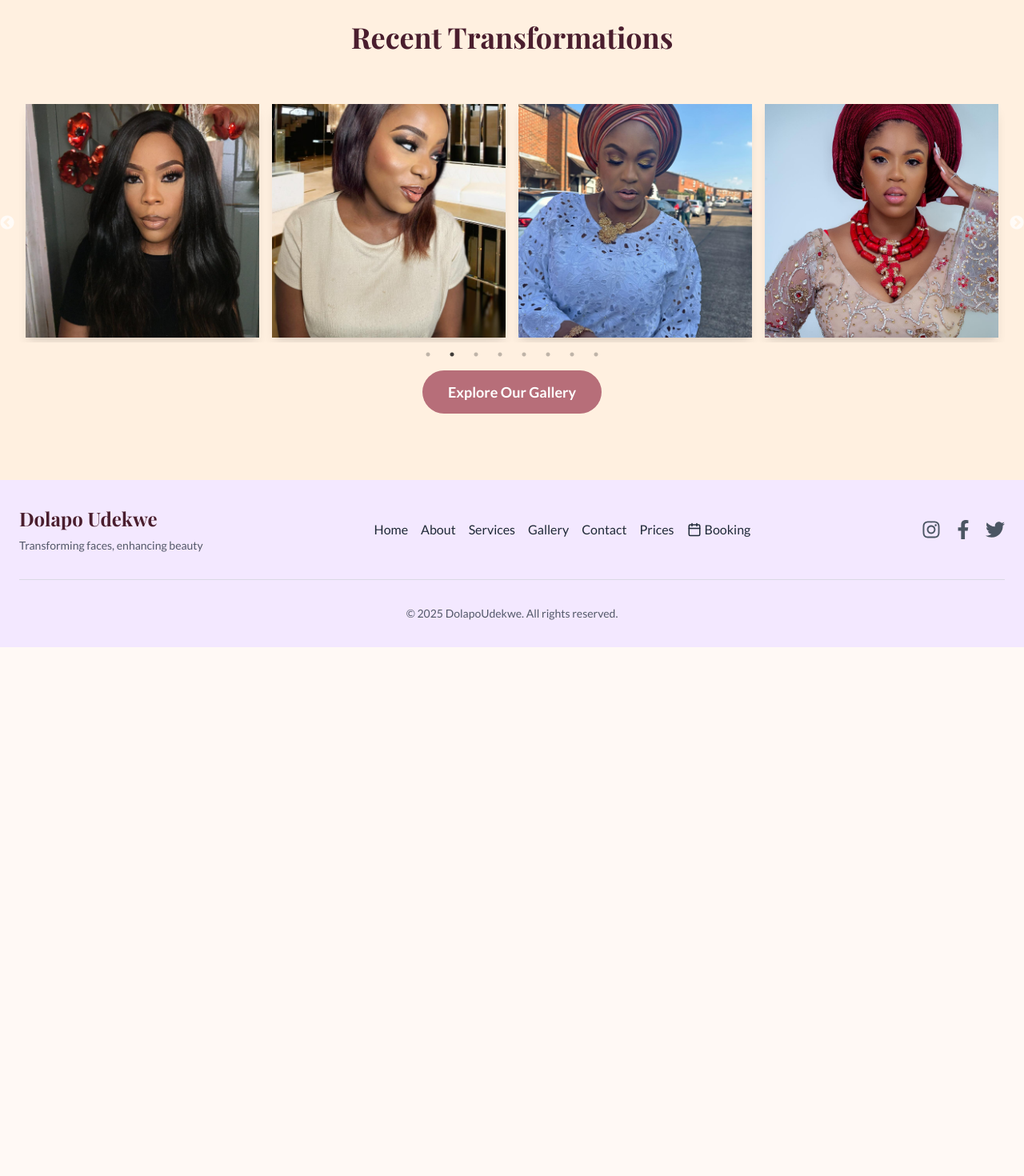
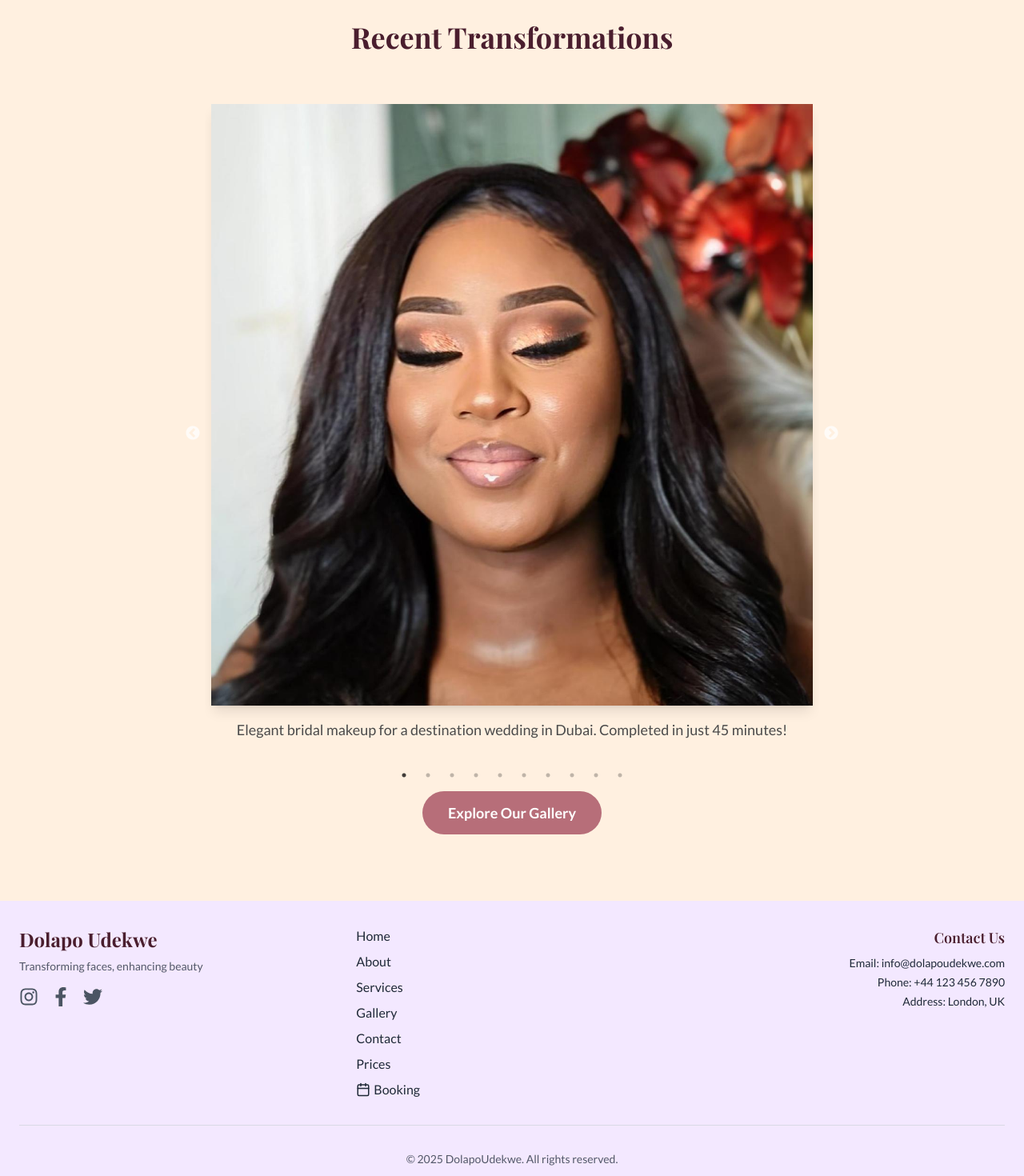
Before and after one commit to officialmelvinp/makeup_website, a Next.js app: page / in a window 1280 px wide. Shown: the part 1660-3130 px from the top of the page at 80% size. Before the commit the page ends 2469 px from the top, so only its background shows below. Built offline with nearby package versions, Linux system fonts and the light colour scheme; a web font is replaced by a local one.

Commit message:
home page adjustment

```diff
--- a/app/components/Footer.js
+++ b/app/components/Footer.js
@@ -6,12 +6,26 @@ export default function Footer() {
   return (
     <footer className="bg-purple-100 text-gray-800">
       <div className="container mx-auto px-4 sm:px-6 py-8">
-        <div className="flex flex-col items-center lg:flex-row lg:justify-between">
-          <div className="text-center lg:text-left mb-6 lg:mb-0">
+        <div className="grid grid-cols-1 md:grid-cols-3 gap-8">
+          <div className="text-center md:text-left">
             <h2 className="text-2xl font-bold mb-2 text-plum-800 font-playfair">Dolapo Udekwe</h2>
-            <p className="text-sm opacity-75">Transforming faces, enhancing beauty</p>
+            <p className="text-sm opacity-75 mb-4">Transforming faces, enhancing beauty</p>
+            <div className="flex justify-center md:justify-start space-x-4">
+              <a
+                href="https://www.instagram.com/dazzledolls_makeup?igsh=eG9odDRxaXB1NTVs"
+                className="text-gray-600 hover:text-pink-500 transition-colors duration-300"
+              >
+                <FaInstagram size={24} />
+              </a>
+              <a href="#" className="text-gray-600 hover:text-pink-500 transition-colors duration-300">
+                <FaFacebookF size={24} />
+              </a>
+              <a href="#" className="text-gray-600 hover:text-pink-500 transition-colors duration-300">
+                <FaTwitter size={24} />
+              </a>
+            </div>
           </div>
-          <div className="flex flex-wrap justify-center gap-4 mb-6 lg:mb-0">
+          <nav className="flex flex-col space-y-2">
             <Link href="/" className="hover:text-pink-500 transition-colors duration-300">
               Home
             </Link>
@@ -34,20 +48,12 @@ export default function Footer() {
               <Calendar className="mr-1" size={18} />
               Booking
             </Link>
-          </div>
-          <div className="flex space-x-4 mt-6 lg:mt-0">
-            <a
-              href="https://www.instagram.com/dazzledolls_makeup?igsh=eG9odDRxaXB1NTVs"
-              className="text-gray-600 hover:text-pink-500 transition-colors duration-300"
-            >
-              <FaInstagram size={24} />
-            </a>
-            <a href="#" className="text-gray-600 hover:text-pink-500 transition-colors duration-300">
-              <FaFacebookF size={24} />
-            </a>
-            <a href="#" className="text-gray-600 hover:text-pink-500 transition-colors duration-300">
-              <FaTwitter size={24} />
-            </a>
+          </nav>
+          <div className="text-center md:text-right">
+            <h3 className="text-lg font-semibold mb-2">Contact Us</h3>
+            <p className="text-sm mb-1">Email: info@dolapoudekwe.com</p>
+            <p className="text-sm mb-1">Phone: +44 123 456 7890</p>
+            <p className="text-sm">Address: London, UK</p>
           </div>
         </div>
         <div className="border-t border-gray-300 mt-8 pt-8 text-sm text-center opacity-75">
--- a/app/page.js
+++ b/app/page.js
@@ -33,40 +33,70 @@ export default function Home() {
   ]
 
   const recentTransformations = [
-    { src: "/a.jpg", alt: "Bridal Makeup Transformation" },
-    { src: "/z5.jpg", alt: "Special Event Makeup Transformation" },
-    { src: "/z2.jpg", alt: "Photoshoot Makeup Transformation" },
-    { src: "/z4.jpg", alt: "Avant-Garde Makeup Transformation" },
-    { src: "/twitter.jpg", alt: "Avant-Garde Makeup Transformation" },
-    { src: "/og-image.jpg", alt: "Avant-Garde Makeup Transformation" },
-    { src: "/sub1.jpg", alt: "Avant-Garde Makeup Transformation" },
-    { src: "/sub2.jpg", alt: "Bridal Makeup Transformation" },
+    {
+      src: "/a.jpg",
+      alt: "Bridal Makeup Transformation",
+      caption: "Elegant bridal makeup for a destination wedding in Dubai. Completed in just 45 minutes!",
+    },
+    {
+      src: "/z5.jpg",
+      alt: "Special Event Makeup Transformation",
+      caption: "Glamorous look for a red carpet event in London. This bold style took only 30 minutes to create.",
+    },
+    {
+      src: "/z2.jpg",
+      alt: "Photoshoot Makeup Transformation",
+      caption: "Natural, dewy look for a summer fashion photoshoot. Achieved this fresh face in 20 minutes.",
+    },
+    {
+      src: "/z4.jpg",
+      alt: "Avant-Garde Makeup Transformation",
+      caption:
+        "Artistic avant-garde makeup for a high-fashion editorial. This intricate design took 2 hours to perfect.",
+    },
+    {
+      src: "/twitter.jpg",
+      alt: "Celebrity Makeup Transformation",
+      caption: "Red carpet-ready look for a celebrity client. Completed in 1 hour for a major awards show.",
+    },
+    {
+      src: "/og-image.jpg",
+      alt: "Dramatic Evening Makeup Transformation",
+      caption: "Sultry evening makeup for a gala event. This smokey eye look was done in just 40 minutes.",
+    },
+    {
+      src: "/sub1.jpg",
+      alt: "Natural Daytime Makeup Transformation",
+      caption: "Effortless 'no-makeup' makeup look for a daytime event. Achieved this natural glow in 15 minutes.",
+    },
+    {
+      src: "/sub2.jpg",
+      alt: "Vintage-Inspired Makeup Transformation",
+      caption: "1950s-inspired makeup for a themed wedding. This retro look was created in 35 minutes.",
+    },
+    {
+      src: "/placeholder.svg",
+      alt: "Cultural Makeup Transformation",
+      caption: "Traditional bridal makeup for a multicultural wedding. This intricate look took 1.5 hours to complete.",
+    },
+    {
+      src: "/placeholder.svg",
+      alt: "Halloween Makeup Transformation",
+      caption:
+        "Spooky yet glamorous Halloween makeup. This dramatic transformation required 2.5 hours of detailed work.",
+    },
   ]
 
   const sliderSettings = {
     dots: true,
     infinite: true,
     speed: 500,
-    slidesToShow: 4,
+    slidesToShow: 1,
     slidesToScroll: 1,
     autoplay: true,
-    autoplaySpeed: 3000,
-    responsive: [
-      {
-        breakpoint: 1024,
-        settings: {
-          slidesToShow: 3,
-          slidesToScroll: 1,
-        },
-      },
-      {
-        breakpoint: 600,
-        settings: {
-          slidesToShow: 2,
-          slidesToScroll: 1,
-        },
-      },
-    ],
+    autoplaySpeed: 7000,
+    fade: true,
+    cssEase: "linear",
   }
 
   return (
@@ -141,6 +171,7 @@ export default function Home() {
         <div className="container mx-auto px-6">
           <h2 className="text-4xl font-bold text-center mb-16 text-plum-800 font-playfair">Recent Transformations</h2>
           {mounted && (
+            <div className="max-w-3xl mx-auto">
               <DynamicSlider {...sliderSettings}>
                 {recentTransformations.map((image, index) => (
                   <div key={index} className="px-2">
@@ -149,14 +180,18 @@ export default function Home() {
                         src={image.src || "/placeholder.svg"}
                         alt={image.alt}
                         fill
-                      sizes="(max-width: 768px) 50vw, (max-width: 1200px) 25vw, 25vw"
+                        sizes="(max-width: 768px) 100vw, (max-width: 1200px) 50vw, 33vw"
                         style={{ objectFit: "cover" }}
                         className="rounded-lg"
                       />
                     </div>
+                    <div className="mt-4 text-center">
+                      <p className="text-lg text-charcoal-600 font-lato">{image.caption}</p>
+                    </div>
                   </div>
                 ))}
               </DynamicSlider>
+            </div>
           )}
           <div className="text-center mt-12">
             <Link
```
Lines whose indentation alone changed are shown as unchanged.
